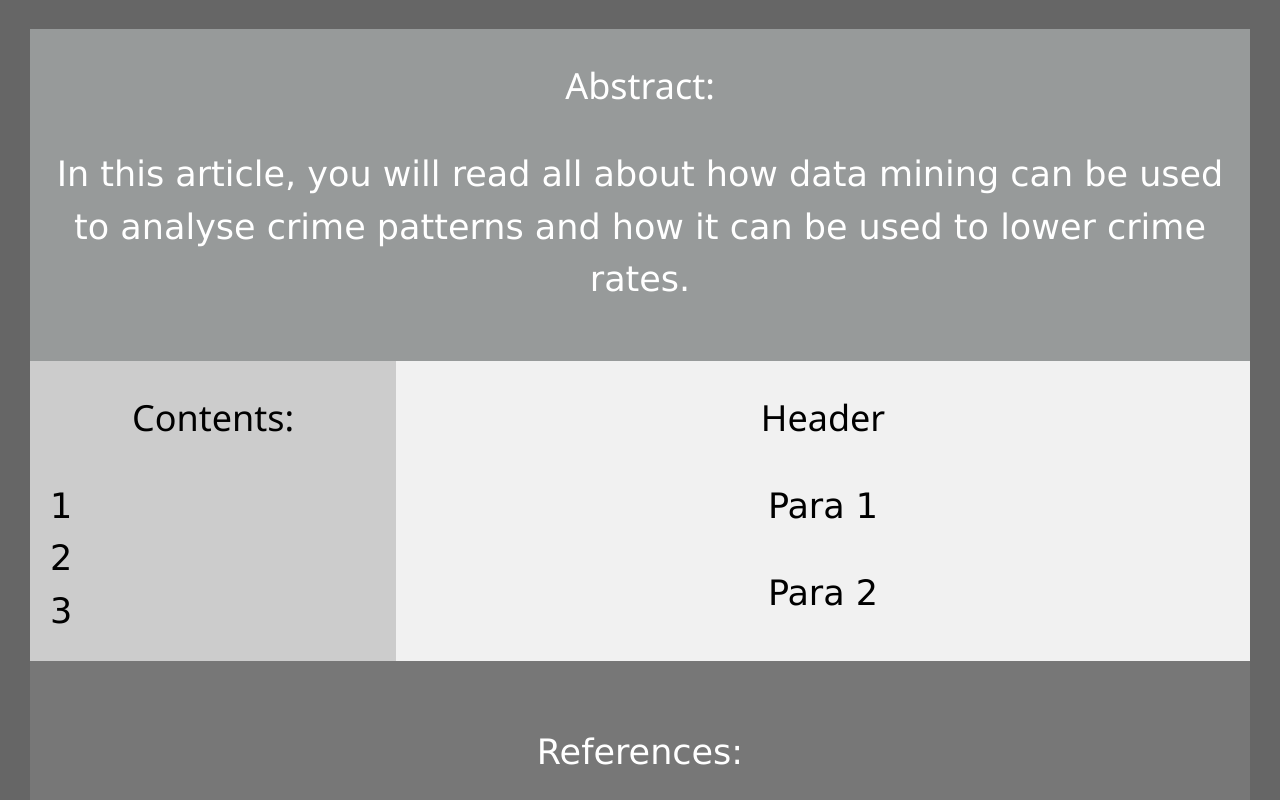
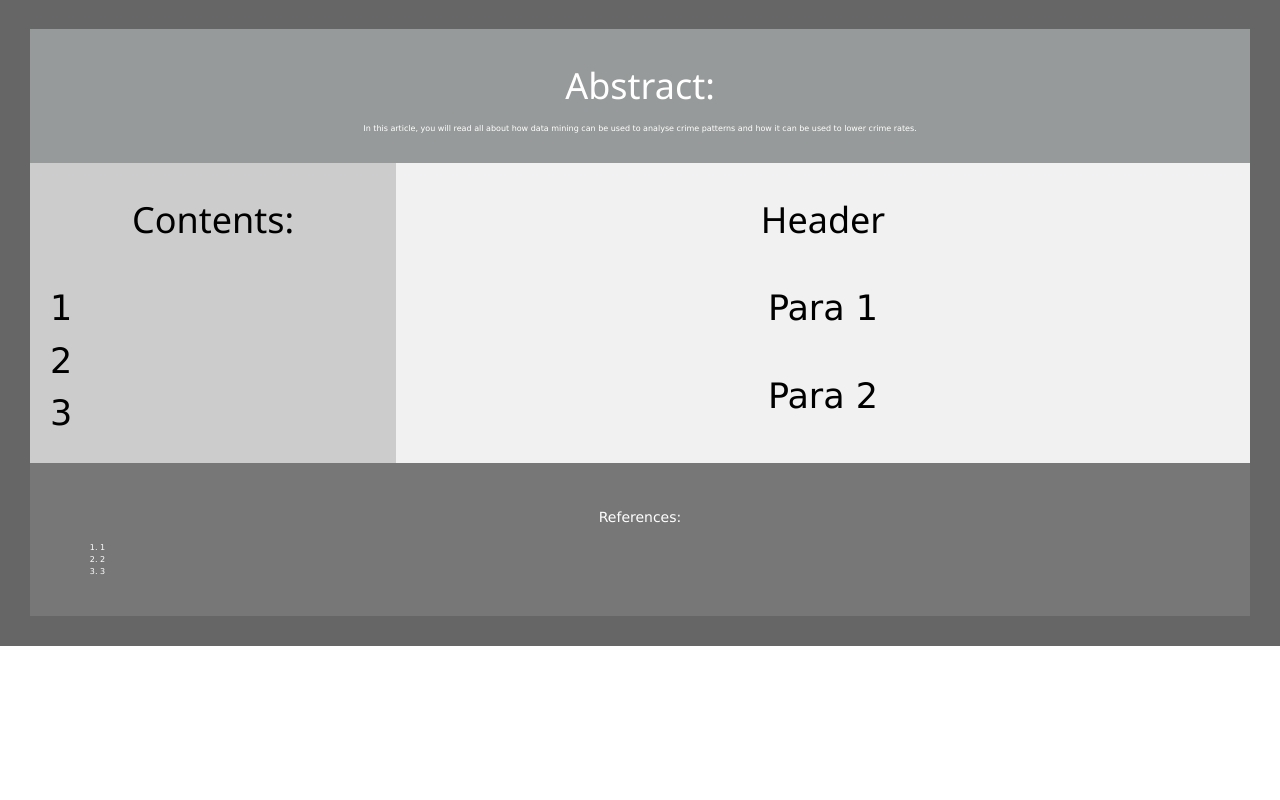
Before and after one commit to FEPSFY6815495/FY6815495, a plain HTML site: page index.html in a window 1280 px wide. Shown: the part 700-1500 px from the top of the page. After the commit the page ends 1346 px from the top, so only its background shows below. Drawn offline with nearby package versions, Linux system fonts and the light colour scheme.

Commit message:
Update index.html

```diff
--- a/index.html
+++ b/index.html
@@ -64,7 +64,7 @@ section::after {
 /* Style the footer */
 footer {
   background-color: #777;
-  text-size: 8px;
+  font-size: 14px;
   padding: 30px;
   margin: auto;
   text-align: center;
@@ -120,7 +120,7 @@ footer {
 <section>
   <abstract>
     <h1>Abstract:</h1>
-    <p style="text-size: 8px;">In this article, you will read all about how data mining can be used to analyse crime patterns and how it can be used to lower crime rates.</p>
+    <p style="font-size: 8px;">In this article, you will read all about how data mining can be used to analyse crime patterns and how it can be used to lower crime rates.</p>
   </abstract>
 </section>
 
@@ -143,7 +143,7 @@ footer {
 
 <footer>
   <p>References:</p>
-  <ol style="text-align: left; text-size: 8px;">
+  <ol style="text-align: left; font-size: 8px;">
     <li>1</li>
     <li>2</li>
     <li>3</li>
```
